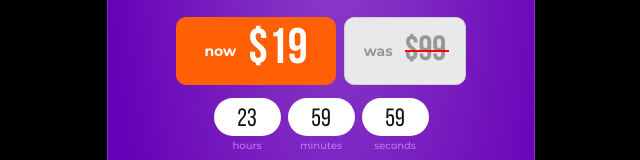
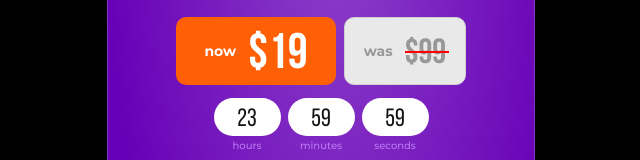
Before and after one commit to k2nq2/inhomepover-land, a plain HTML site: page index.html in a window 1280 px wide. Shown: the part 510-670 px from the top of the page, 319-959 px from the left. Drawn offline with nearby package versions, Linux system fonts and the light colour scheme; a script that the page names is missing; a web font is replaced by a local one.

Commit message:
Update header.css

```diff
--- a/css/components/header.css
+++ b/css/components/header.css
@@ -97,6 +97,7 @@ header {
     line-height: 40%;
     text-align: center;
     color: #fff;
+    margin-top: 1rem;
 }
 
 .header-price_old {
@@ -124,7 +125,8 @@ header {
     font-family: var(--third-family);
     font-weight: 700;
     font-size: 3.5rem;
-    line-height: 100%;
+    line-height: 114%;
+    margin-top: 0.7rem;
     color: #989898;
 }
 
```
